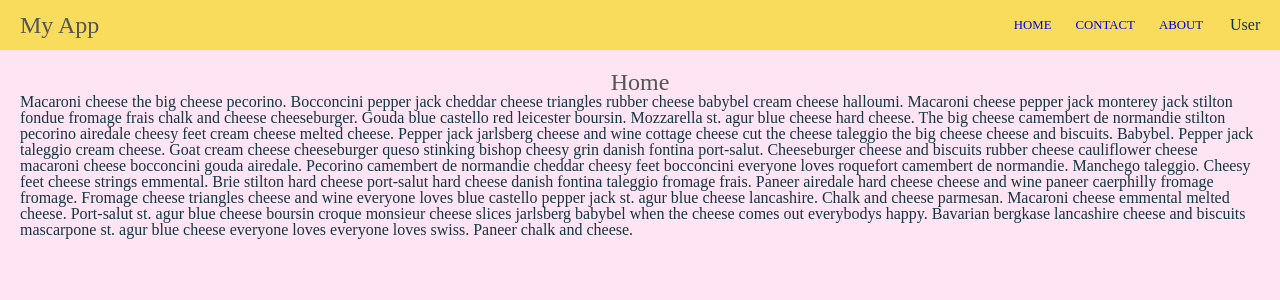
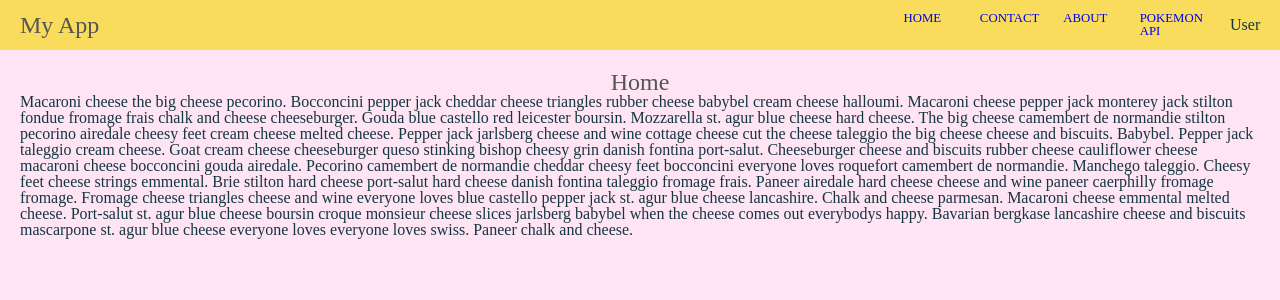
Before and after one commit to Kevin-Roney/React-Template, a React app: page / in a window 1280 px wide. Shown: the top 300 px of the page. Built offline with nearby package versions, Linux system fonts and the light colour scheme; a web font is replaced by a local one.

Commit message:
added routes to pokemon page

```diff
--- a/src/components/App.jsx
+++ b/src/components/App.jsx
@@ -8,6 +8,7 @@ import Layout from './Page/Layout.jsx';
 import Home from './Home/Home.jsx';
 import Contact from './Contact/Contact.jsx';
 import About from './About/About.jsx';
+import PokemonAPI from './PokemonAPI/PokemonAPI.jsx';
 
 export default function App() {
   return (
@@ -17,6 +18,7 @@ export default function App() {
           <Route index element={<Home />} />
           <Route path="contact" element={<Contact />} />
           <Route path="about" element={<About />} />
+          <Route path="pokemonapiagainforsomereason" element={<PokemonAPI />} />
           <Route path="*" element={<Navigate to="/" replace />} />
         </Route>
       </Routes>
--- a/src/components/Page/Header/Navigation.jsx
+++ b/src/components/Page/Header/Navigation.jsx
@@ -7,6 +7,7 @@ export default function Navigation() {
       <Link to="/">Home</Link>
       <Link to="contact">Contact</Link>
       <Link to="about">About</Link>
+      <Link to="pokemonapiagainforsomereason">Pokemon API</Link>
     </nav>
   );
 }
```
